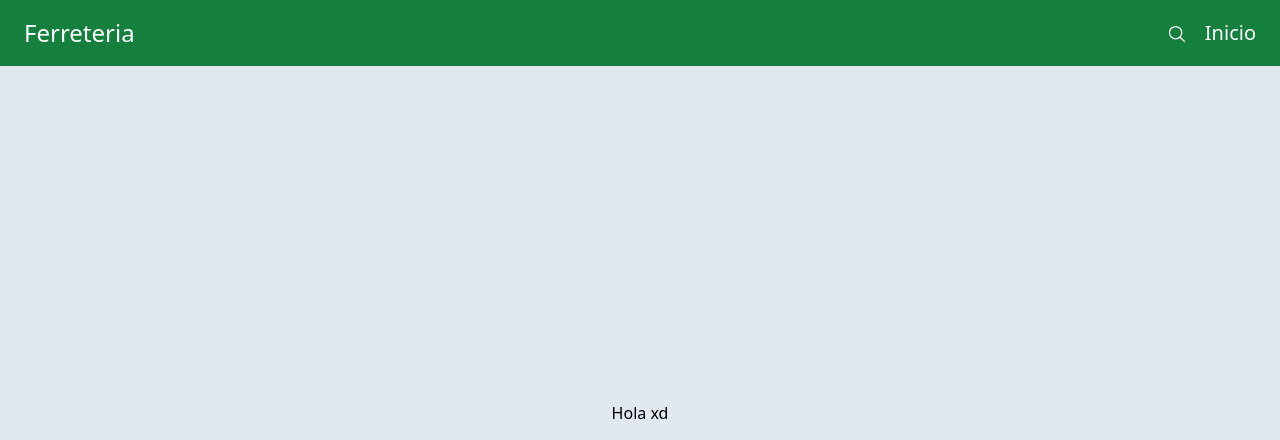
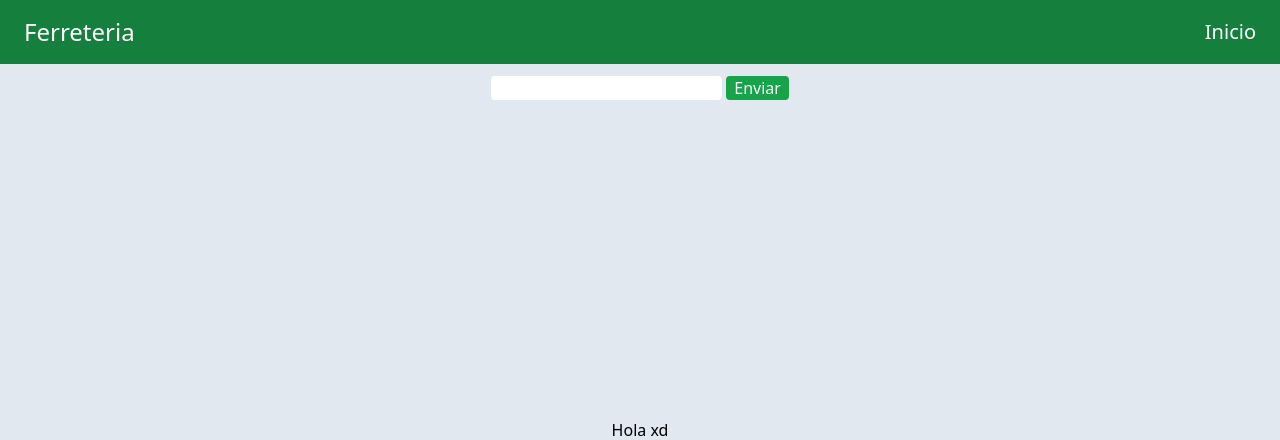
Before and after one commit to MrMaty17/proyecto-ferreteria, a PHP site: page / in a window 1280 px wide. Shown: the top 440 px of the page. Run offline with PHP 8.4, Linux system fonts and the light colour scheme; some libraries are stand-ins or nearby versions.

Commit message:
search-bar

```diff
--- a/index.php
+++ b/index.php
@@ -12,18 +12,17 @@
             <h1 class="text-2xl">Ferreteria</h1>
             <nav>
                 <ul class="flex items-center justify-center gap-4">
-                    <li><button onclick="onClickSeachButton()" class="cursor-pointer"><img src="./assets/image/search-outline.svg" alt="icono de buscador" class="w-6 h-5 mt-2 invert"></button></li>
+                    <!-- <li><button onclick="onClickSeachButton()" class="cursor-pointer"><img src="./assets/image/search-outline.svg" alt="icono de buscador" class="w-6 h-5 mt-2 invert"></button></li> -->
                     <li><a class="text-xl" href="index.php">Inicio</a></li>
                 </ul>
             </nav>
         </div>
-
-        <nav id="search-bar" class="mt-3 hidden flex justify-center items-center">
-            <div class="items-center">
-                <input type="search" class="rounded" name="search" id=""> <button class="bg-green-600 hover:bg-green-700 cursor-pointer text-white px-2 rounded">Enviar</button>
-            </div>
-        </nav>
     </header>
+    <nav id="search-bar" class="mt-3 flex justify-center items-center">
+        <div class="items-center">
+            <input type="search" class="rounded" name="search" id=""> <button class="bg-green-600 hover:bg-green-700 cursor-pointer text-white px-2 rounded">Enviar</button>
+        </div>
+    </nav>
 
     <main class="flex grow justify-center items-center m-5">
         <p>Hola xd</p>
@@ -37,11 +36,11 @@
         </div>
     </footer>
 
-    <script>
+    <!-- <script>
         const onClickSeachButton = () => {
             let searchBox = document.querySelector('#search-bar');
             searchBox.classList.toggle('hidden');
         }
-    </script>
+    </script> -->
 </body>
 </html>
```
